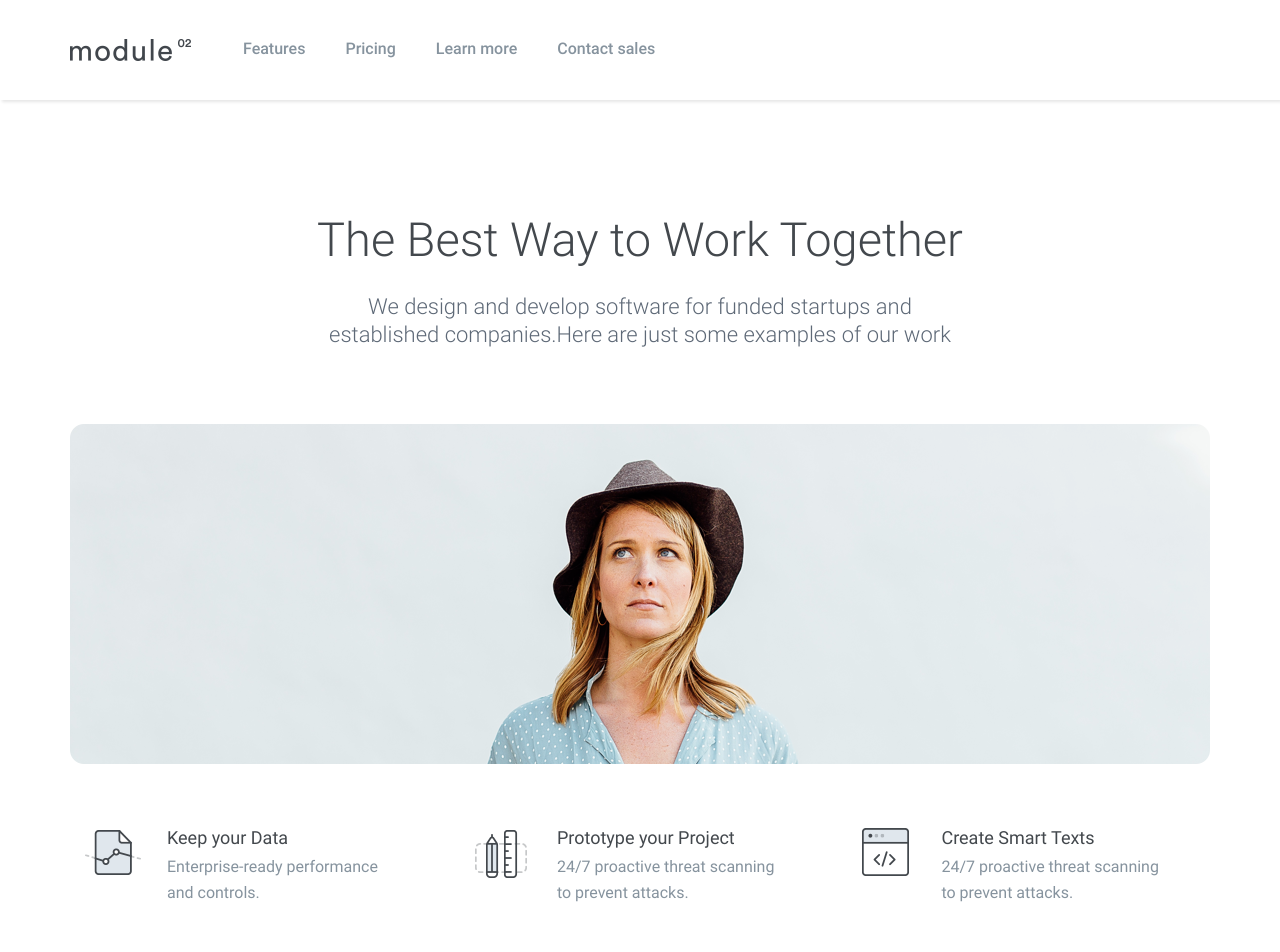
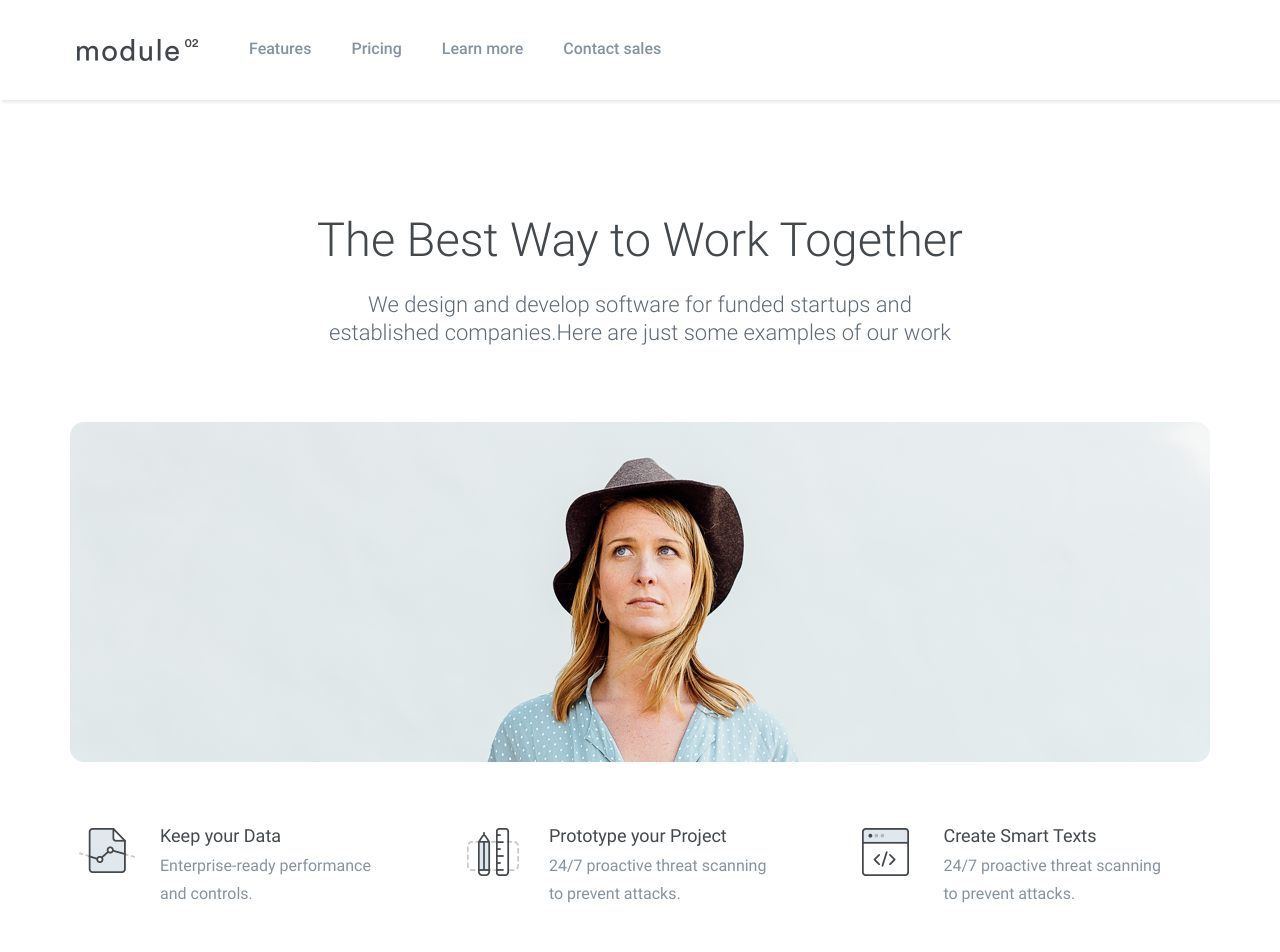
Before and after one commit to sesay/-pixel2htmlTest, a website: page index.html in a window 1280 px wide. Shown: the top 952 px of the page. Drawn offline with nearby package versions, Linux system fonts and the light colour scheme; files that its build step writes are made by us from their sources.

Commit message:
updated listing items ...

```diff
--- a/_/components/sass/_base.scss
+++ b/_/components/sass/_base.scss
@@ -8,13 +8,14 @@
         display: inline-block;
         width: 121px;
         float: left;
+        margin-left:7px;
     }
     nav {
         font-family: 'Roboto-Medium', sans-serif;
         display: inline-block;
         float: left;
         color: #86939e;
-        padding-left: 52px;
+        padding-left: 51px;
         padding-top: 2px;
         li {
             display: inline-block;
@@ -35,7 +36,7 @@
         font-family: 'Roboto-Light', sans-serif;
         h2 {
             font-size: 47px;
-            margin-bottom: 25px;
+            margin-bottom: 23px;
             line-height:56px;
             color: #43484d;
         }
@@ -61,21 +62,24 @@
             float: left;
             width: 100%;
             padding-top: 66px;
-            padding-bottom: 137px;
+            padding-bottom: 125px;
             color: #86939e;
             line-height:15px;
-            padding-left:15px;
-            p {
-                line-height: 26px;
-            }
+
             li {
                 display: inline-block;
                 float: left;
-                margin-left: 82px;
-                padding-right:97px;
+                padding: 0 87px 0 105px;
+                position: relative;
+                &:nth-child(2){
+                    padding-left:91px;
+                }
                 &:last-child {
                     padding-right:0;
-                    margin-left:70px;
+                    padding-left:78px;
+                    span {
+                        left:2px;
+                    }
                 }
                 h2 {
                     font-size: 18px;
@@ -83,8 +87,10 @@
                     margin-bottom: 9px;
                 }
                 span[class*='icon_'] {
-                    margin-left: -82px;
                     float: left;
+                    left: 9px;
+                    position: absolute;
+                    top: 0;
                 }
                 span.icon_data {
                     background-image: url(../images/services.png);
@@ -99,8 +105,7 @@
                     display: inline-block;
                     width: 47px;
                     height: 48px;
-                    margin-left: -79px;
-                    margin-top: -2px;
+
                 }
                 span.icon_prototype {
                     background-image: url(../images/services.png);
@@ -195,7 +200,8 @@
         img {
             height: 500px;
             -o-object-fit: cover;
-            object-fit: cover
+            object-fit: cover;
+            width:auto;
         }
         .header-title {
             position: absolute;
```
Also changed, not shown: _/css/styles.css.
